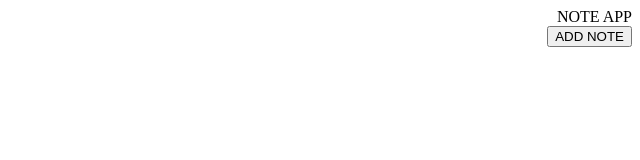
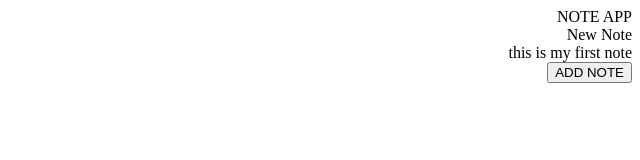
Before and after one commit to MiladNz/NoteApp-Course--Example, a plain HTML site: page index.html in a window 1280 px wide. Shown: the whole page, without its empty margins (640-1280 px from the left). Drawn offline with Linux system fonts and the light colour scheme.

Commit message:
commit on main

```diff
--- a/index.html
+++ b/index.html
@@ -20,6 +20,8 @@
         <div class="notes__logo">NOTE APP</div>
         <div class="notes__list">
           <div class="notes__list-items">
+            <div class="notes__small-title">New Note</div>
+            <div class="notes__small-body">this is my first note</div>
           </div>
         </div>
         <button class="notes__add">ADD NOTE</button>
```
